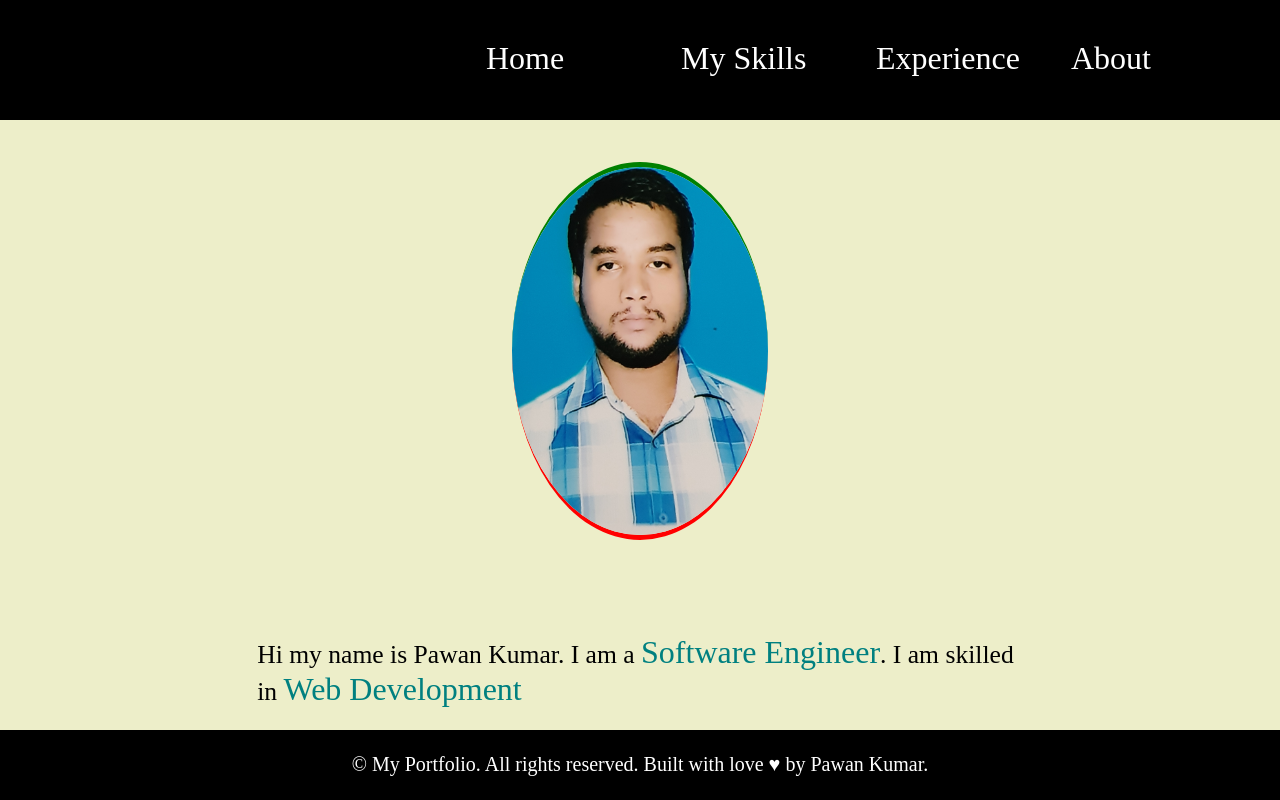
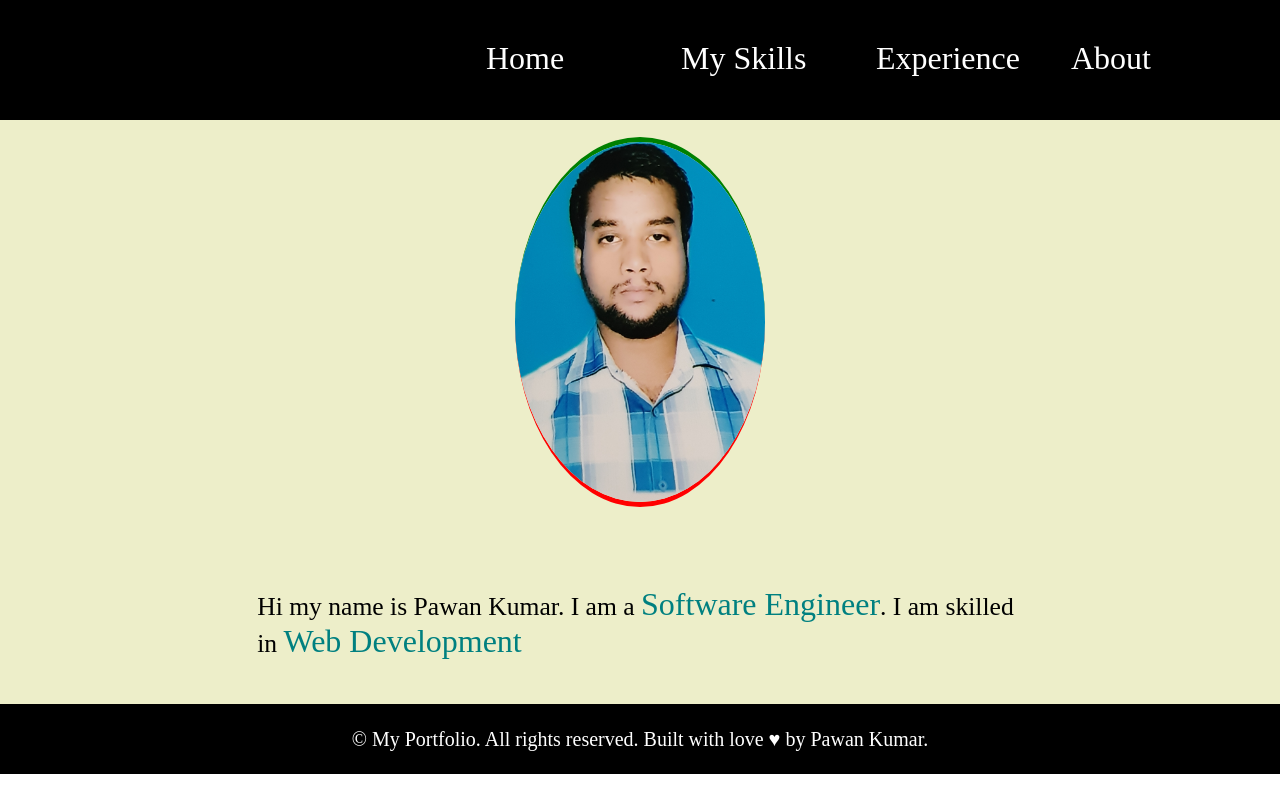
Before and after one commit to pawan100722/my-portfolio, a React (Vite) app: page / in a window 1280 px wide. Built offline with nearby package versions, Linux system fonts and the light colour scheme.

Commit message:
added few ui improves

```diff
--- a/src/Pages/homepage.tsx
+++ b/src/Pages/homepage.tsx
@@ -13,10 +13,10 @@ export const Homepage=()=>{
             am skilled in <span className='highlighted-text'>Web Development</span>
           </p>
         </div>
+      </div>
         <footer className='homepage-footer'>
           <Footer/>
         </footer>
-      </div>
     </>
   );
 }
--- a/src/Styles/about.css
+++ b/src/Styles/about.css
@@ -1,6 +1,6 @@
 .about-page-main-container{
   font-size: 1.5rem;
-  margin-top: 7.5rem;
+  margin-top: 6.3rem;
   text-wrap: wrap;
   background-color: #F1E3D3;
 }
@@ -11,6 +11,7 @@
   font-style: oblique;
   margin: auto;
   padding: 5px;
+  font-weight: bolder;
 }
 
 .about-summary-container{
--- a/src/Styles/experiences.css
+++ b/src/Styles/experiences.css
@@ -1,6 +1,6 @@
 .experiences-page-main-container{
   /* margin-top: 5rem; */
-  margin-top: 7.5rem;
+  margin-top: 6rem;
   background-color: #c2c5aa;
 }
 
--- a/src/Styles/homepage.css
+++ b/src/Styles/homepage.css
@@ -5,25 +5,21 @@
   align-items: center;
   /* gap: 10px; */
   height: 450px;
-  margin-top: 7.5rem;
+  margin-top: 5.5rem;
   overflow-y: none;
   background-color: #edeec9;
-  height: 80dvh;
+  height: 77dvh;
 }
 
 .homepage-image{
-  width: 20%;
+  width: 250px;
   border-bottom: 5px solid red;
   border-top: 5px solid green;
   border-radius: 50%;
+  margin-top: 15px;
 }
 
 
-.homepage-footer{
-  position: fixed;
-  bottom: 0;
-  width: 100dvw;
-}
 
 .intro-text{
   font-size: 1.6rem;
--- a/src/Styles/skills.css
+++ b/src/Styles/skills.css
@@ -1,5 +1,5 @@
 .skills-page-main-container{
-  margin-top: 7.6rem;
+  margin-top: 6rem;
   font-style: oblique;
   background-color: #F2D0A9;
 
```
